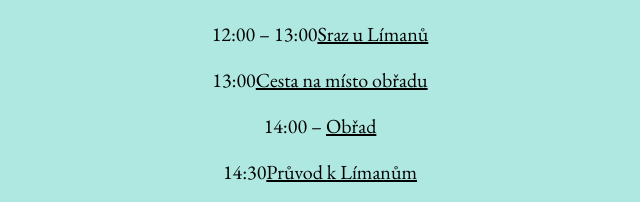
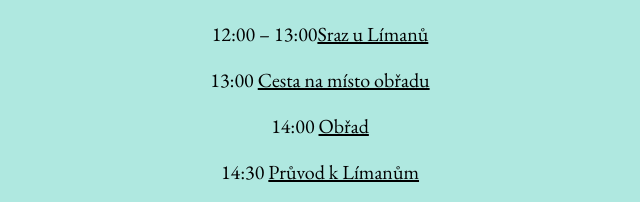
Before and after one commit to hornermar/tjsokoltisice, a plain HTML site: page index.html in a window 1280 px wide. Shown: the part 3890-4092 px from the top of the page, 320-960 px from the left. Drawn offline with nearby package versions, Linux system fonts and the light colour scheme.

Commit message:
zmena programu

```diff
--- a/index.html
+++ b/index.html
@@ -179,9 +179,9 @@
    <div class="container-program">
     <h3>SOBOTA</h3>
        <p>12:00 – 13:00<a href="https://en.mapy.cz/s/kovazabubo">Sraz u Límanů</a></li>
-       <p>13:00<a href="https://en.mapy.cz/s/jerajobuze">Cesta na místo obřadu</a></li>
-       <p>14:00 – <a href="https://mapy.cz/s/ducaremone">Obřad</a></li>
-       <p>14:30<a href="https://mapy.cz/s/ducaremone">Průvod k Límanům</a></li>
+       <p>13:00 <a href="https://en.mapy.cz/s/jerajobuze">Cesta na místo obřadu</a></li>
+       <p>14:00 <a href="https://mapy.cz/s/ducaremone">Obřad</a></li>
+       <p>14:30 <a href="https://mapy.cz/s/ducaremone">Průvod k Límanům</a></li>
        <p>15:00 – Společná fotka, přípitek</li>
        <p>16:00 – Gratulace</p>
        <p>17:15 – Krájení dortu</p>
```
